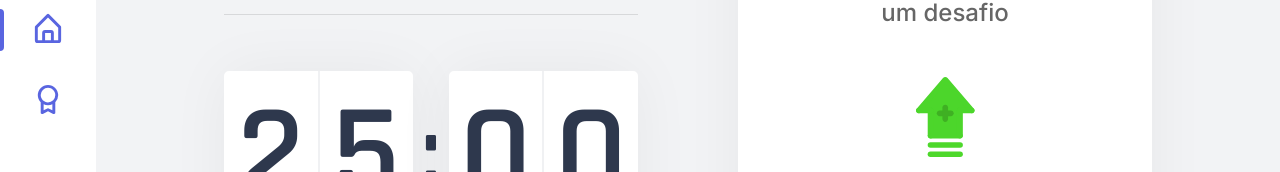
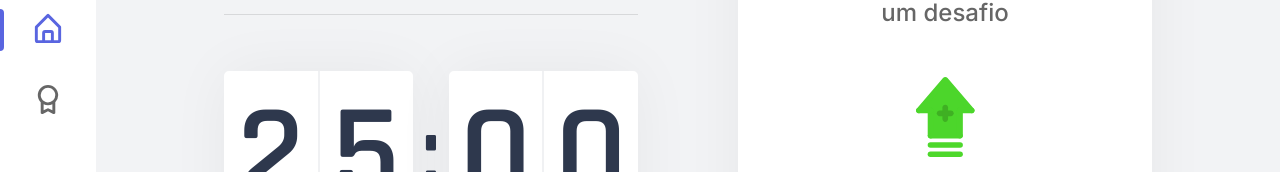
Before and after one commit to Jonatan966/moveit-nlw, a Next.js app: page / in a window 1280 px wide. In both pictures the pointer is over the icon 48 px from the left and 348 px from the top of the page. Shown: the part 320-492 px from the top of the page. Built offline with nearby package versions, Linux system fonts and the light colour scheme; no server answers.

Commit message:
adjust: pequenas melhorias no css do navbar

```diff
--- a/src/styles/components/NavigationBar.module.css
+++ b/src/styles/components/NavigationBar.module.css
@@ -32,7 +32,7 @@
   transition: color 0.2s;
   width: 6rem;
 }
-.navigationContainer div:hover svg {
+.navigationContainer > div > div:hover svg {
   color: var(--blue);
   transition: color 0.2s;
 }
```
